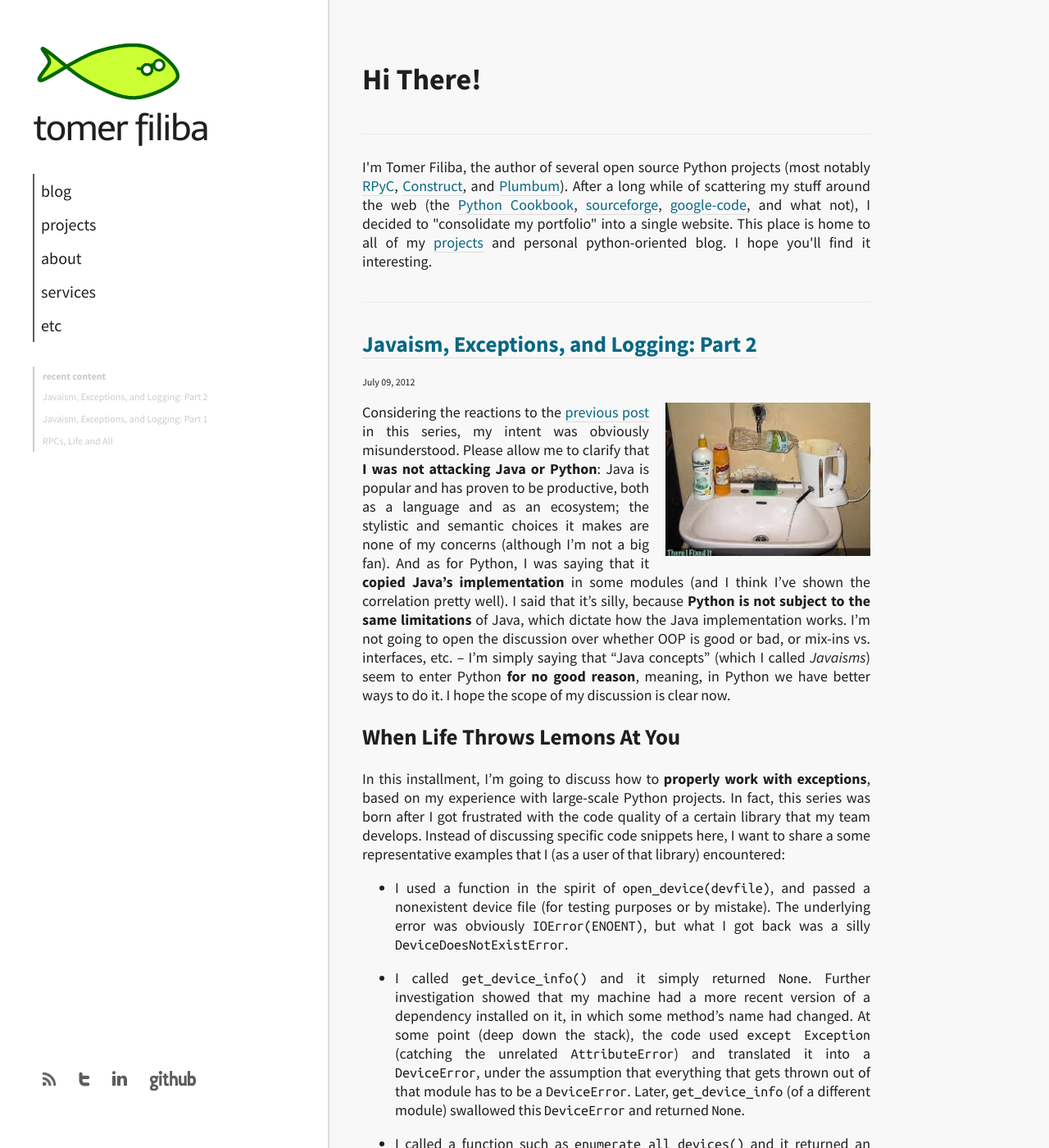
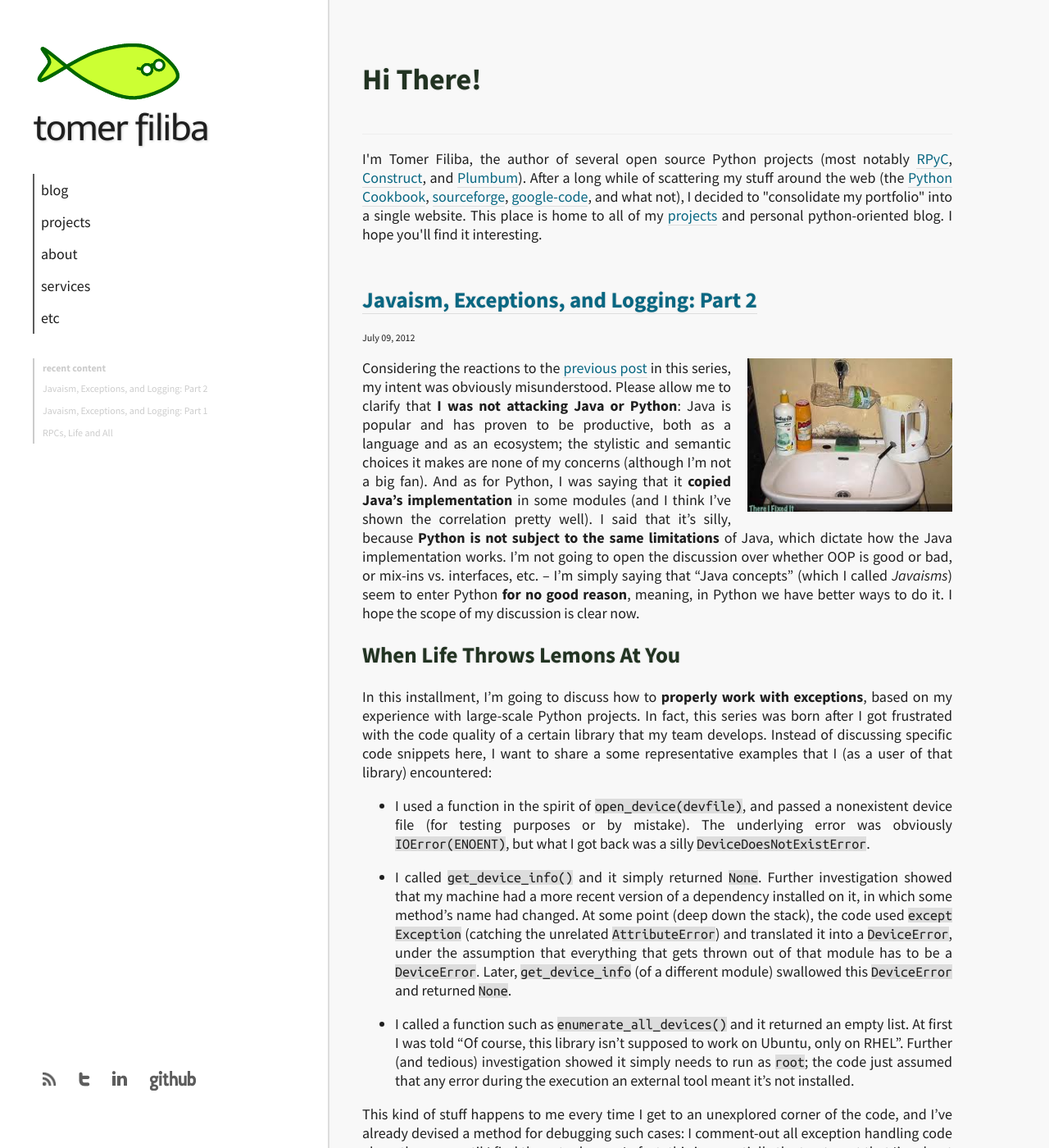
Before and after one commit to tomerfiliba/tomerfiliba.github.io, a Jekyll site: the page built from index.html, in a window 1280 px wide and 1400 px high. Shown: the whole window at 82% size. Built offline with Jekyll 4.4.1, drawn with Linux system fonts in a browser that asks for light colours; Markdown is read by kramdown in place of the engine named in the settings.

Commit message:
new design

```diff
--- a/index.html
+++ b/index.html
@@ -2,10 +2,9 @@
 layout: default
 section: home
 title: Hi There!
-description: Welcome to Tomer Filiba's homepage
+description: "Tomer Filiba's blog"
 ---
 
-<div class="section">
 <p>I'm Tomer Filiba, the author of several open source Python projects (most notably
 <a href="http://rpyc.sourceforge.net">RPyC</a>, <a href="http://construct.wikispaces.com">Construct</a>,
 and <a href="http://plumbum.readthedocs.org">Plumbum</a>). After a long while of scattering my stuff
@@ -15,7 +14,6 @@ description: Welcome to Tomer Filiba's homepage
 I decided to "consolidate my portfolio" into a single website. This place is home to all of my
 <a href="http://tomerfiliba.com/projects">projects</a> and personal python-oriented blog.
 I hope you'll find it interesting.</p>
-</div>
 
 {% for post in site.categories.blog limit: 4 %}
 {% unless post.draft %}
--- a/static/css/theme.css
+++ b/static/css/theme.css
@@ -20,6 +20,10 @@ pre {
     border: none;
     border-left: 2px solid #ddd;
     border-right: 2px solid #ddd;
+}
+
+p code {
+    background-color: #ddd;
 }
 
 a, a:active, a:visited, a:link {
@@ -65,6 +69,7 @@ a:hover {
     font-size: 44px;
     letter-spacing: -2px;
     display: block;
+    text-shadow: 1px 1px 3px #ccc;
 }
 
 #tagline {
@@ -97,7 +102,7 @@ div.menuitem a {
 }
 
 #navigation div.menuitem a {
-    font-size: 20px;
+    /*font-size: 20px;*/
     color: #1f1f1f;
 }
 
@@ -202,7 +207,7 @@ div.menuitem a {
     padding: 0;
     min-height: 100%;
     min-width: 100px;
-    max-width: 700px;
+    max-width: 800px;
     border-left: 2px solid #ddd;
     /*border-right: 2px solid #ddd;*/
 }
@@ -215,6 +220,8 @@ div.menuitem a {
 #content h1, #content h2, #content h3, #content h4, #content h5 {
     font-family: 'Source Sans Pro', 'Trebuchet MS', sans-serif;
     text-align: left;
+    color: #232;
+    text-shadow: 0px 0px 2px #CCC;
 }
 
 #content[dir="rtl"] h1, #content[dir="rtl"] h2, #content[dir="rtl"] h3, #content[dir="rtl"] h4, #content[dir="rtl"] h5 {
```
Lines whose indentation alone changed are shown as unchanged.
